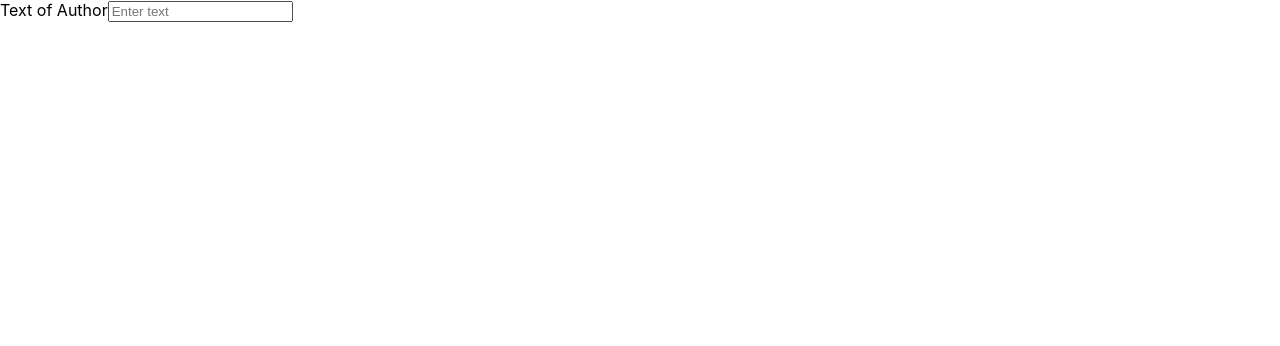
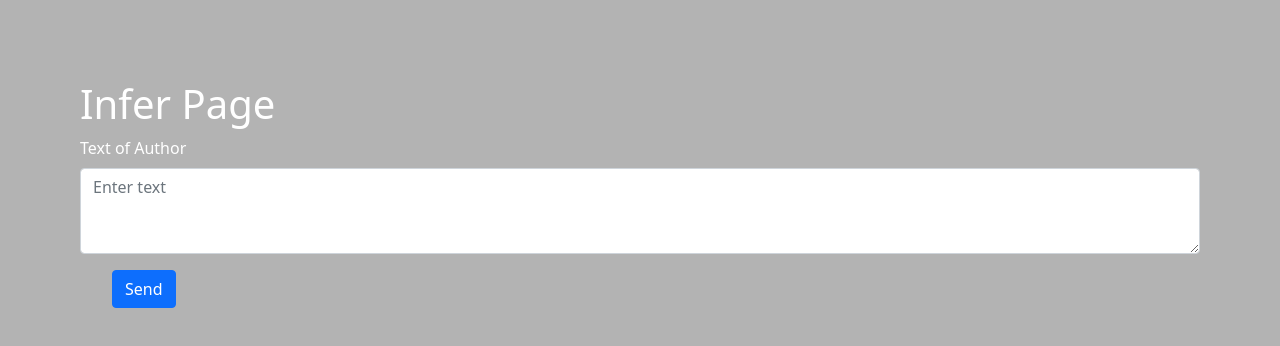
Before and after one commit to EN555/Author-Identification, a React (Create React App) app in the folder product/frontend/: page /infer in a window 1280 px wide. Shown: the top 346 px of the page. Built offline with nearby package versions, Linux system fonts and the light colour scheme.

Commit message:
frontend ready

```diff
--- a/product/frontend/src/App.js
+++ b/product/frontend/src/App.js
@@ -1,21 +1,27 @@
-import React from "react";
-import { Route, Redirect, Switch } from "react-router-dom";
+import {
+  Route,
+  Redirect,
+  Switch,
+  BrowserRouter as Router
+} from "react-router-dom";
 import { ToastContainer } from "react-toastify";
+import 'react-toastify/dist/ReactToastify.css';
 import InferForm from './components/inferForm';
 import NotFound from './components/notFound';
 
 function App() {
   console.log("starting app");
   return (
-    <React.Fragment>
+    <>
         {/* <NavBar user={user} /> */}
-        <main className="container">
-          <InferForm />
-          {/* <ToastContainer />
+        <main className="main">
+          <ToastContainer />
+          <Router>
             <Switch>
               <Route path="/infer" component={InferForm} />
               <Route
                 path="/"
+                exact="true"
                 render={(props) => (
                   <Redirect
                     to={{
@@ -27,9 +33,10 @@ function App() {
               ></Route>
               <Route path="/not-found" component={NotFound} />
               <Redirect to="/not-found" />
-          </Switch> */}
+            </Switch>
+          </Router>
         </main>
-      </React.Fragment>
+      </>
   );
 }
 
--- /dev/null
+++ b/product/frontend/src/components/inferForm.js
@@ -0,0 +1,49 @@
+import React,{useState} from 'react';
+import { Button,Form,FormGroup,FormControl } from 'react-bootstrap';
+import { infer } from '../services/infer';
+import CircularProgress from '@mui/material/CircularProgress';
+// import SendIcon from '@mui/icons-material/Send';
+
+
+function InferForm() {
+    const [infering,setInfering] = useState(false);
+    const [result,setResult] = useState("");
+    const [text,setText] = useState();
+    const on_submit = async()=>{
+        console.log("infering...");
+        setInfering(true);
+        try{
+            const res = await infer({"text":text});
+            setResult(res);
+        }catch{}
+        setInfering(false);
+    }
+    return (
+        <div>
+            <h1>Infer Page</h1>
+            <Form>
+                <FormGroup className="mb-3" controlId="formBasicEmail">
+                    <Form.Label>Text of Author</Form.Label>
+                    <FormControl as="textarea" rows="3" type="text"
+                        placeholder="Enter text"
+                        value={text} onChange={(e) => setText(e.target.value)}/>
+                </FormGroup>
+                <div style={{paddingLeft:"1rem",display:"inline-block",justifyContent:"center"}}>
+                    {infering && <CircularProgress size={30}/>}
+                    <div style={{paddingLeft: "1rem",display: "inline-block"}}>
+                        <Button variant="primary" onClick={!infering ? on_submit : null}>
+                        {infering ? 'Loading...' : 'Send'}
+                        </Button>
+                    </div>
+
+                </div>
+            </Form>
+            {result && <div style={{marginTop: "1rem"}}>
+                <h2>Result</h2>
+                <p>predicted label is: {result}</p>
+            </div>}
+        </div>
+    )
+}
+
+export default InferForm;
--- a/product/frontend/src/components/inferForm.jsx
+++ /dev/null
@@ -1,31 +0,0 @@
-import React,{useState} from 'react';
-import { Button,Form,FormGroup,FormLabel,FormControl } from 'react-bootstrap';
-import { infer } from '../services/infer';
-import CircularProgress from '@mui/material/CircularProgress';
-import SendIcon from '@mui/icons-material/Send';
-
-
-function InferForm() {
-    console.log("in inferForm");
-    const [infering,setInfering] = useState(false);
-    const on_submit = async()=>{
-        setInfering(true);
-        await infer();
-        setInfering(false);
-    }
-    return (
-        <div>
-            {infering && <CircularProgress/>}
-            <Form>
-                <FormGroup className="mb-3" controlId="formBasicEmail">
-                    <Form.Label>Text of Author</Form.Label>
-                    <FormControl type="text" placeholder="Enter text"  name="email" required/>
-                </FormGroup>
-                {/* <Button variant="contained" onSubmit={on_submit} endIcon={<SendIcon />}>Send</Button> */}
-            </Form>
-
-        </div>
-    )
-}
-
-export default InferForm;
--- a/product/frontend/src/index.css
+++ b/product/frontend/src/index.css
@@ -1,13 +1,7 @@
-body {
-  margin: 0;
-  font-family: -apple-system, BlinkMacSystemFont, 'Segoe UI', 'Roboto', 'Oxygen',
-    'Ubuntu', 'Cantarell', 'Fira Sans', 'Droid Sans', 'Helvetica Neue',
-    sans-serif;
-  -webkit-font-smoothing: antialiased;
-  -moz-osx-font-smoothing: grayscale;
+.main{
+  background-color: #b3b3b3;
+  width: 100%;
+  height: 100vh;
+  padding: 5rem;
+  color: white;
 }
-
-code {
-  font-family: source-code-pro, Menlo, Monaco, Consolas, 'Courier New',
-    monospace;
-}
--- a/product/frontend/src/index.js
+++ b/product/frontend/src/index.js
@@ -3,6 +3,7 @@ import ReactDOM from 'react-dom/client';
 import './index.css';
 import App from './App';
 import reportWebVitals from './reportWebVitals';
+import 'bootstrap/dist/css/bootstrap.min.css';
 
 const root = ReactDOM.createRoot(document.getElementById('root'));
 root.render(
@@ -11,7 +12,4 @@ root.render(
   </React.StrictMode>
 );
 
-// If you want to start measuring performance in your app, pass a function
-// to log results (for example: reportWebVitals(console.log))
-// or send to an analytics endpoint. Learn more: https://bit.ly/CRA-vitals
 reportWebVitals();
```
Also changed, not shown: product/frontend/src/setupTests.js (deleted, +0 -5 lines), product/frontend/src/logo.svg (deleted), 1 other file (tests, documents, lock files or other folders). Lines whose indentation alone changed are shown as unchanged.
